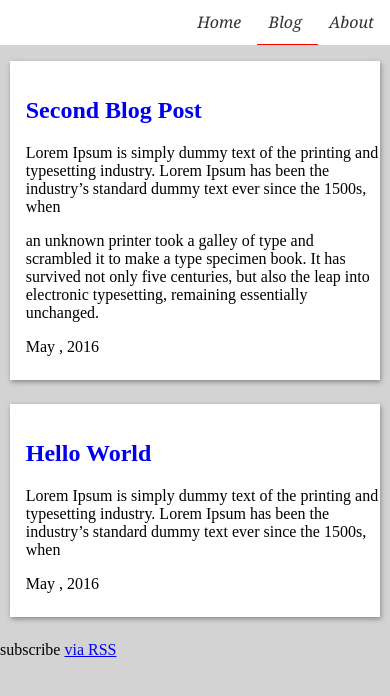
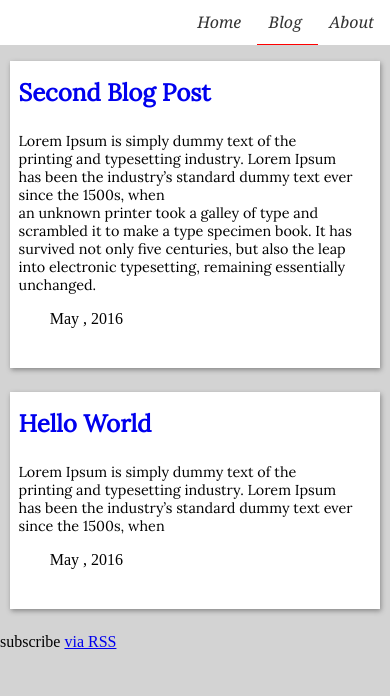
Before and after one commit to szaman19/szaman19.github.io, a Jekyll site: the page built from blog/index.html, in a window 390 px wide. Shown: the top 696 px of the page. Built offline with Jekyll 4.4.1, drawn with Linux system fonts in a browser that asks for light colours.

Commit message:
blog page mobile update. Blog landing page 80% done. Added Lora as blog font. Posts resused. priorities: timestamp styling and rss feed styling

```diff
--- a/_includes/head.html
+++ b/_includes/head.html
@@ -10,3 +10,4 @@
     {% else if page.title =='blog' %}
     {{"/css/styles.css" | prepend:site.baseurl}}{% endif %}">
 </head>
+<link href='https://fonts.googleapis.com/css?family=Lora:400,400italic' rel='stylesheet' type='text/css'>
--- a/_sass/_layout.scss
+++ b/_sass/_layout.scss
@@ -36,20 +36,32 @@
             li{
               text-decoration: none;
               width: 95%;
+              margin-left: auto;
+              margin-right: auto;
               background-color: white;
               padding-bottom: 1.5em;
               padding-top: 1em;
               margin-top: 1em;
               margin-bottom: 1.5em;
-              margin-right: auto;
-              margin-left: auto;
+
               box-shadow: 1px 2px 5px #888888;
               .blog-post{
-                padding-left: 1em;
+                width: inherit;
+
                 h2{
+                  width: 95%;
+                  margin: auto;
+                  padding-bottom: 1em;
                   a{
                     text-decoration: none;
+                    font-family: $blog-font-stack;
                   }
+                }
+                p{
+                  width: 95%;
+                  font-size: $mobile-page-font-height;
+                  margin: auto;
+                  font-family: $blog-font-stack;
                 }
               }
             }
--- a/blog/index.html
+++ b/blog/index.html
@@ -24,8 +24,10 @@ title: Blog
 
 
                   {{ post.excerpt}}
+                  <blockquote cite="http://">
+                      <span class="post-meta ">{{ post.date | date: "%b , %Y" }}</span>
+                  </blockquote>
 
-                  <span class="post-meta">{{ post.date | date: "%b , %Y" }}</span>
               </div>
             </li>
             <!-- <hr> -->
--- a/css/styles.scss
+++ b/css/styles.scss
@@ -5,6 +5,7 @@
 
 
 $body-font-stack: Cambria, Georgia, serif;
+$blog-font-stack: Lora,serif;
 $body-font-color: #2c2c2c;
 $body-font-size: 100%;
 $body-height: 100%;
@@ -14,6 +15,7 @@ $on-small-device: 720px;
 
 $mobile-page-width: 100%;
 $mobile-page-height: 100%;
+$mobile-page-font-height: 90%;
 
 $sm-page-width: 100%;
 $sm-page-height: 100%;
```
